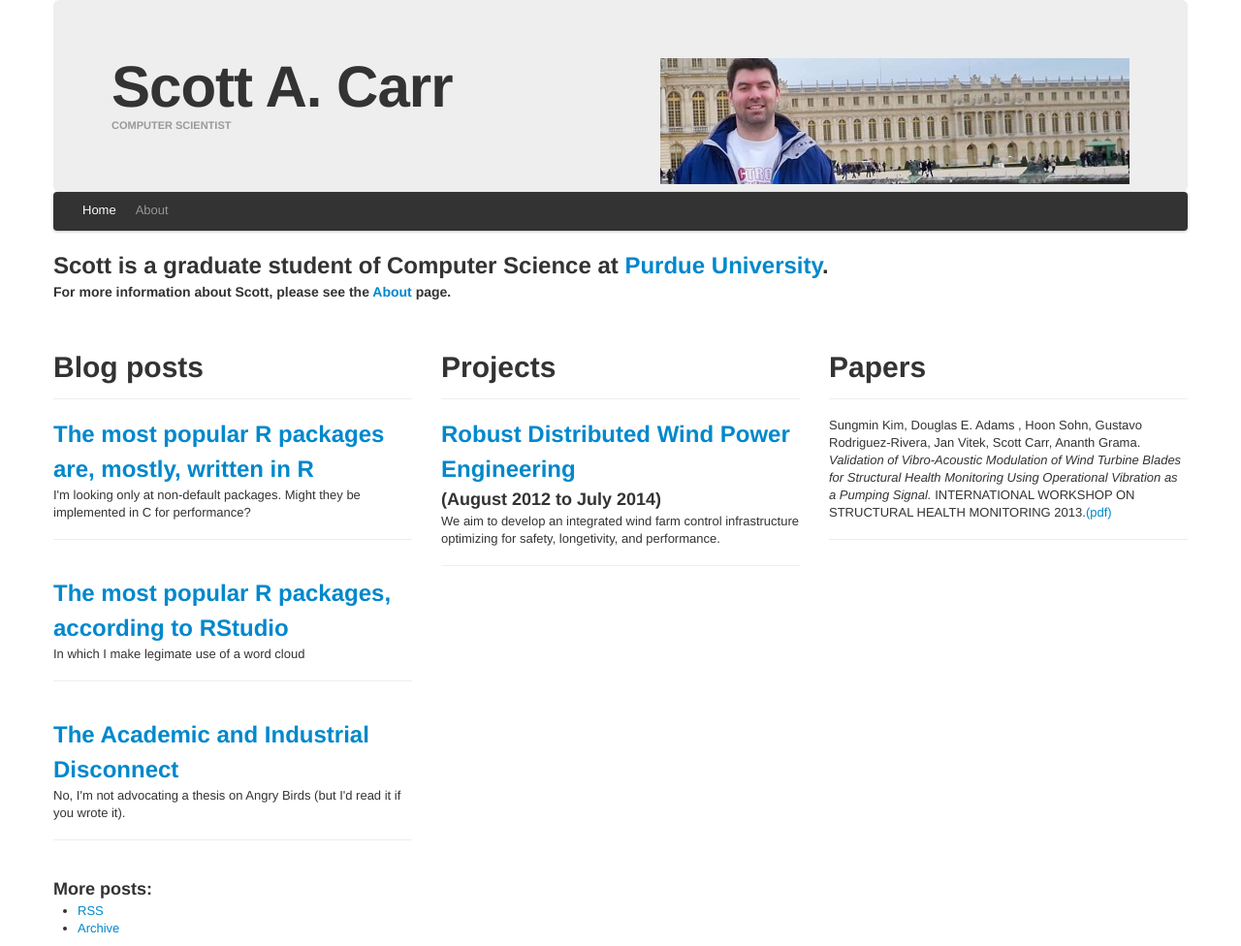
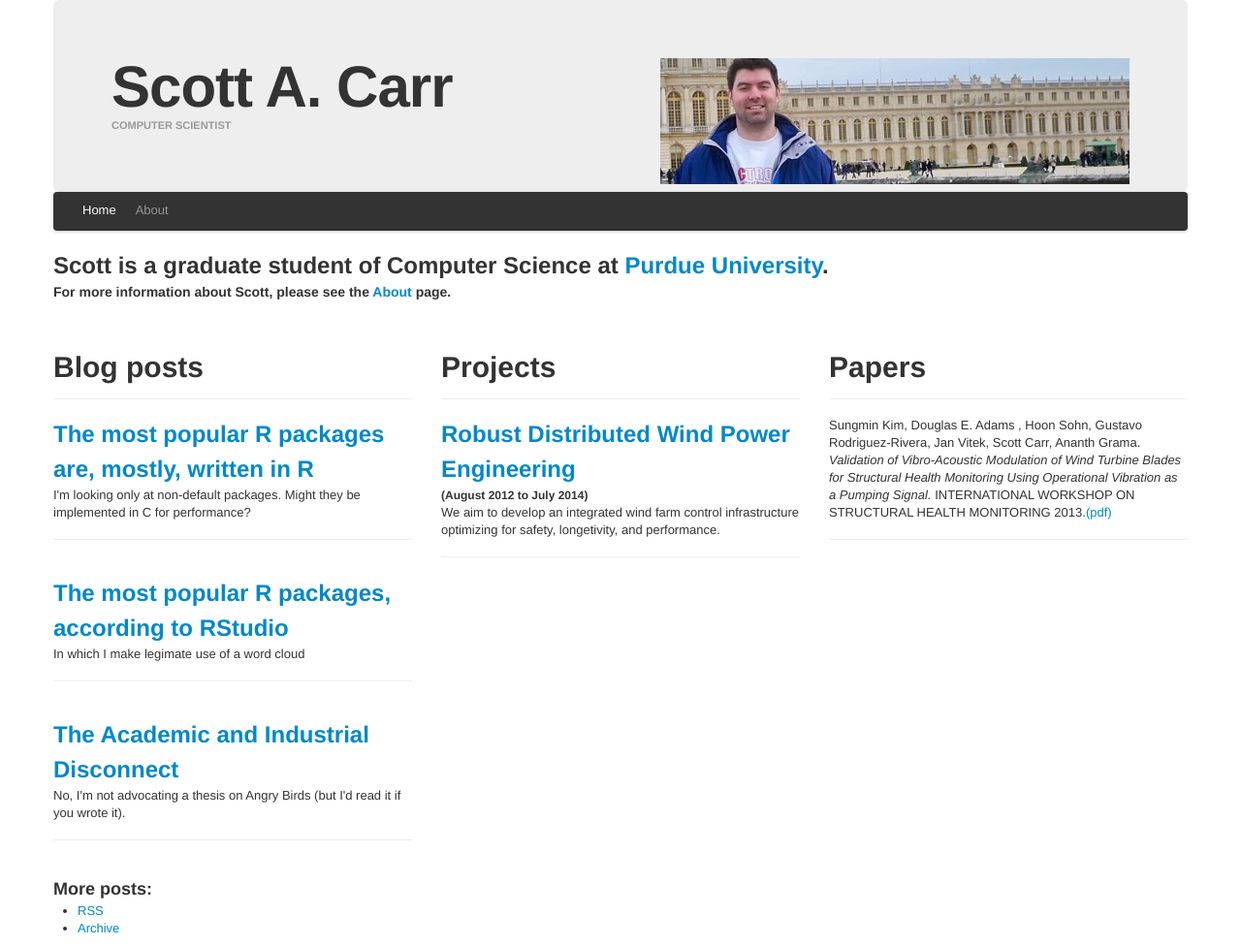
Before and after one commit to scottcarr/scottcarr.github.com, a Jekyll site: the page built from index.html, in a window 1280 px wide. Shown: the whole page at 97% size. Built offline with Jekyll 4.4.1, drawn with Linux system fonts in a browser that asks for light colours.

Commit message:
change projects

```diff
--- a/index.html
+++ b/index.html
@@ -43,7 +43,7 @@ title_element: h1
       </div>
       <h2 class="title"><a href="http://wind.cs.purdue.edu">
           Robust Distributed Wind Power Engineering</a></h2>
-      <h3>(August 2012 to July 2014) </h3>
+      <h5>(August 2012 to July 2014) </h5>
       <p>We aim to develop an integrated wind
           farm control infrastructure optimizing for safety, longetivity, and
           performance.</p>
```
